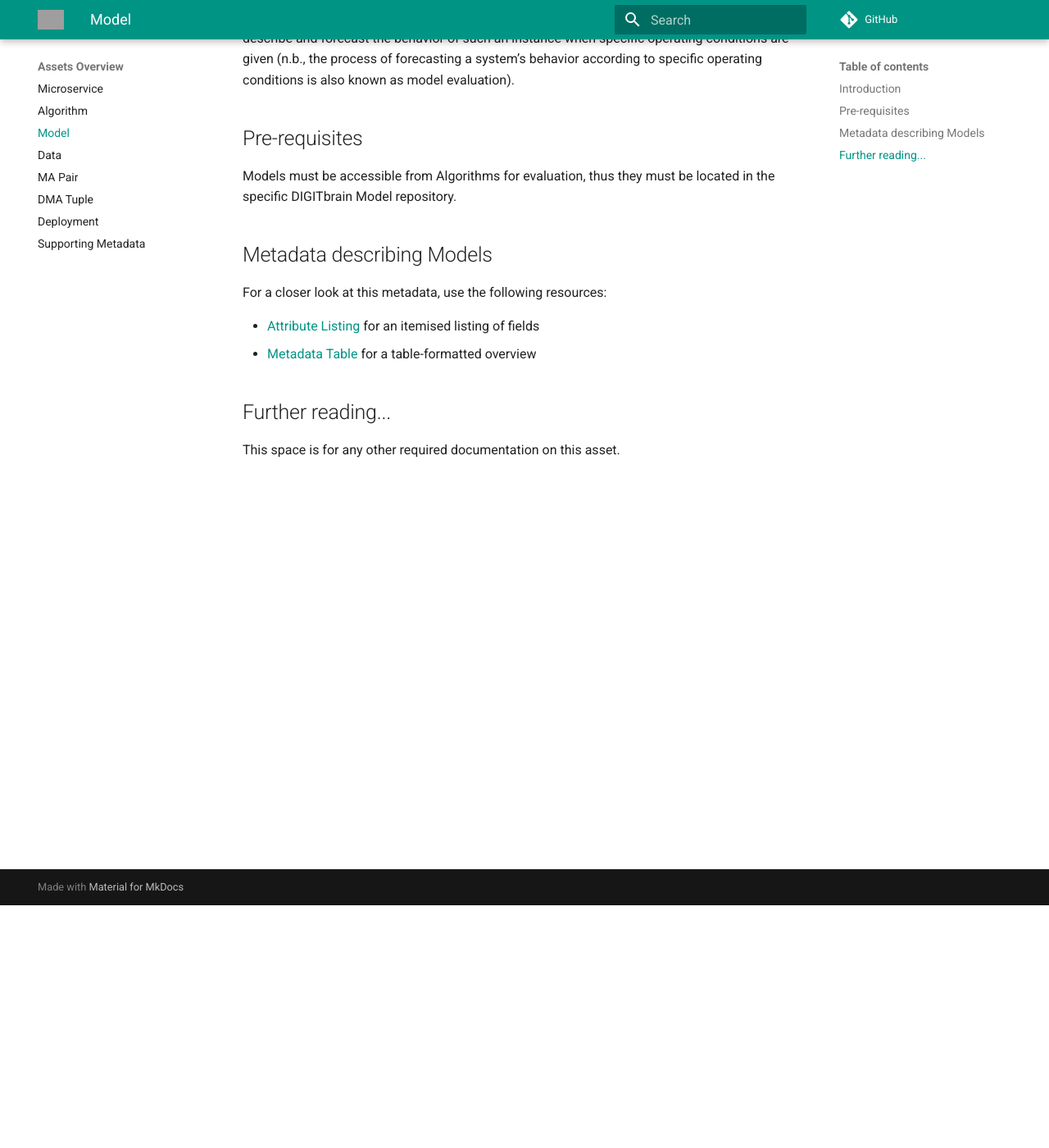
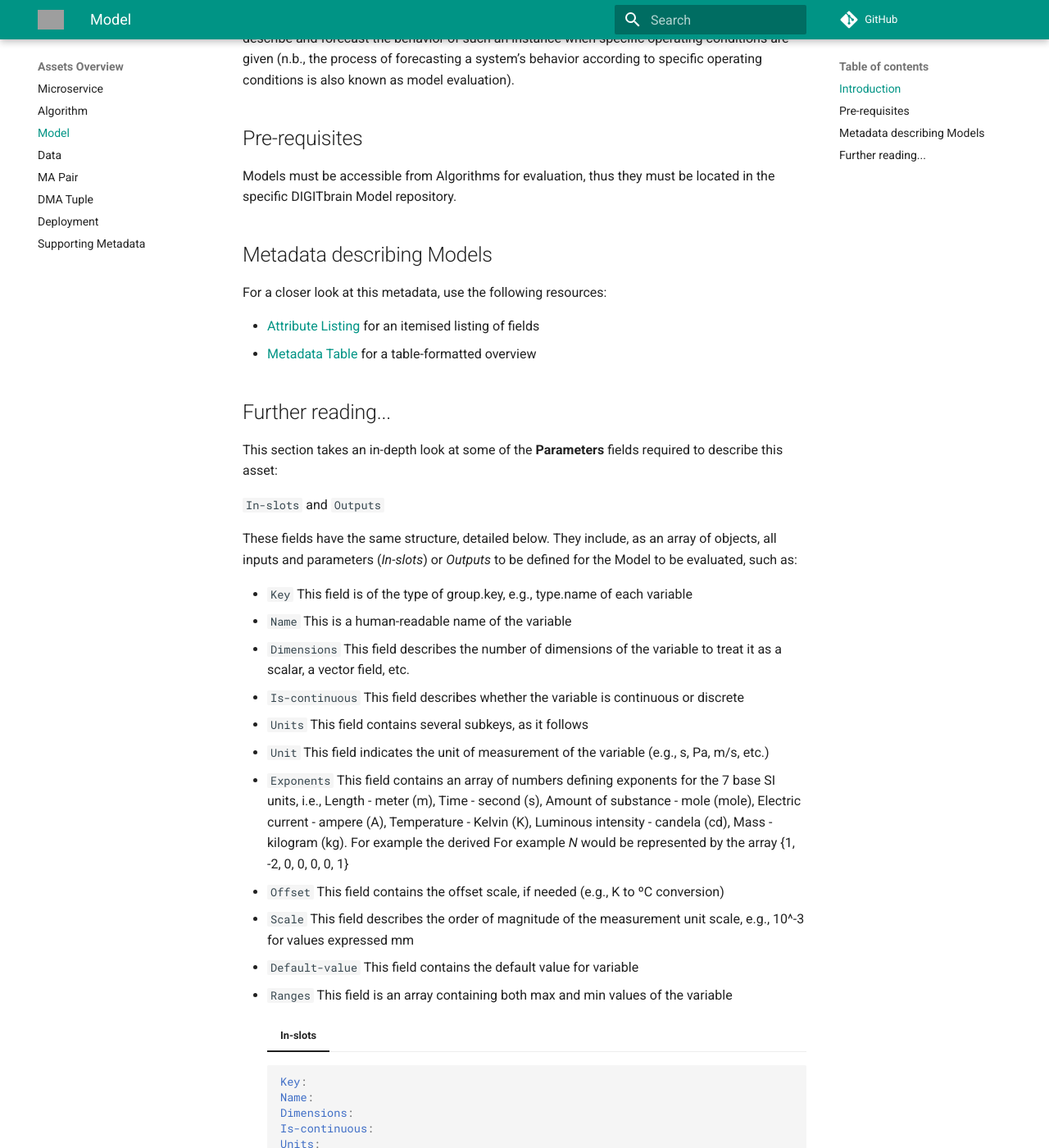
Before and after one commit to DIGITbrain/digitbrain.github.io, an MkDocs documentation site: the page built from docs/model.md, in a window 1280 px wide and 1400 px high, scrolled down 296 px. Shown: the whole window at 82% size. Built offline with MkDocs 1.6.1 and Material for MkDocs 9.7.7, drawn with Linux system fonts in a browser that asks for light colours; comment, search, counter and statistics services are not loaded; some of the changed text lies outside the part shown; grey boxes are pictures that could not be loaded.

Commit message:
Update model.md

````diff
--- a/docs/model.md
+++ b/docs/model.md
@@ -17,4 +17,89 @@ For a closer look at this metadata, use the following resources:
 
 ## Further reading...
 
-This space is for any other required documentation on this asset.
+This section takes an in-depth look at some of the **Parameters** fields required to describe this asset:
+
+`In-slots` and `Outputs`
+
+These fields have the same structure, detailed below. They include, as an array of objects, all inputs and parameters (_In-slots_) or _Outputs_ to be defined for the Model to be evaluated, such as:
+
+* `Key` This field is of the type of group.key, e.g., type.name of each variable
+* `Name` This is a human-readable name of the variable
+* `Dimensions` This field describes the number of dimensions of the variable to treat it as a scalar, a vector field, etc.
+* `Is-continuous` This field describes whether the variable is continuous or discrete
+* `Units` This field contains several subkeys, as it follows
+  * `Unit` This field indicates the unit of measurement of the variable (e.g., s, Pa, m/s, etc.)
+  * `Exponents` This field contains an array of numbers defining exponents for the 7 base SI units, i.e., Length - meter (m), Time - second (s), Amount of substance - mole (mole), Electric current - ampere (A), Temperature - Kelvin (K), Luminous intensity - candela (cd), Mass - kilogram (kg). For example the derived
+ For example _N_ would be represented by the array {1, -2, 0, 0, 0, 0, 1}
+  * `Offset` This field contains the offset scale, if needed (e.g., K to ºC conversion)
+  * `Scale` This field describes the order of magnitude of the measurement unit scale, e.g., 10^-3 for values expressed mm
+* `Default-value` This field contains the default value for variable
+* `Ranges` This field is an array containing both max and min values of the variable
+
+    === "In-slots"
+
+      ``` yaml
+      Key:
+      Name:
+      Dimensions:
+      Is-continuous:
+      Units:
+        Unit:
+        Exponents:
+        Offset:
+        Scale:
+      Default-value:
+      Ranges:
+      ```
+
+    === "Outputs"
+
+      ``` yaml
+      Key:
+      Name:
+      Dimensions:
+      Is-continuous:
+      Units:
+        Unit:
+        Exponents:
+        Offset:
+        Scale:
+      Default-value:
+      Ranges:
+      ```
+
+`CosimSolverInfo`
+
+:   **Optional:** This object is made up of several fields that are optional and only needed in case of co-simulation `Type` (**Description** field) only. The additional fields needed in co-simulation are:
+* `Dependant FMUs` Contains array of URI for dependant FMU localisation
+* `OS Requirements` Contains a set of fields defining OS requirements for co-simulation
+* `Hardware Requirements` Contains a set of fields defining Hardware requirements for co-simulation
+
+    === "Dependant FMUs"
+
+      ``` yaml
+      Dependencies:
+      ```
+
+    === "OS Requirements"
+
+      ``` yaml
+      Key:
+      osArch:
+      osType:
+      osDistribution:
+      ```
+
+    === "Hardware Requirements"
+
+      ``` yaml
+      recommendedNumberOfGPUCores:
+      minimumNumberOfGPUCores:
+      recommendedGPURAM:
+      minimumGPURAM:
+      recommendedRAM:
+      minimumRAM:
+      recommendedCPUs:
+      minimumCPUs:
+      requiredDiskSpace:
+      ```
````
